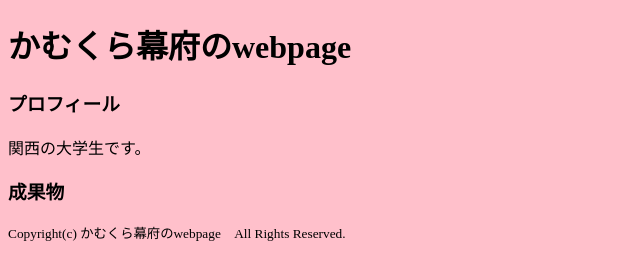
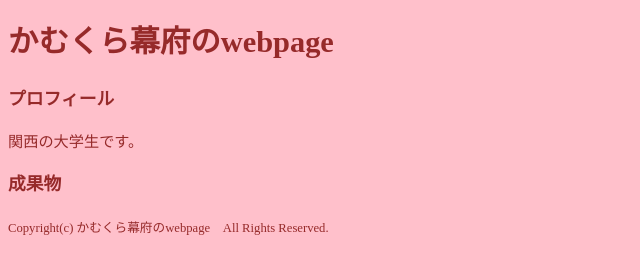
Before and after one commit to kamukura-shogunate/kamukura-shogunate.github.io, a plain HTML site: page index.html in a window 1280 px wide. Shown: the whole page, without its empty margins (0-640 px from the left). Drawn offline with Linux system fonts and the light colour scheme.

Commit message:
Update index.html

```diff
--- a/index.html
+++ b/index.html
@@ -2,7 +2,7 @@
 <html>
     <head>
         <meta charset="UTF-8">
-        <link rel="stylesheet" type="text/css" hrel="base.css">
+        <link rel="stylesheet" type="text/css" href="base.css">
         <title>かむくら幕府のwebpage</title>
     </head>
 
```
